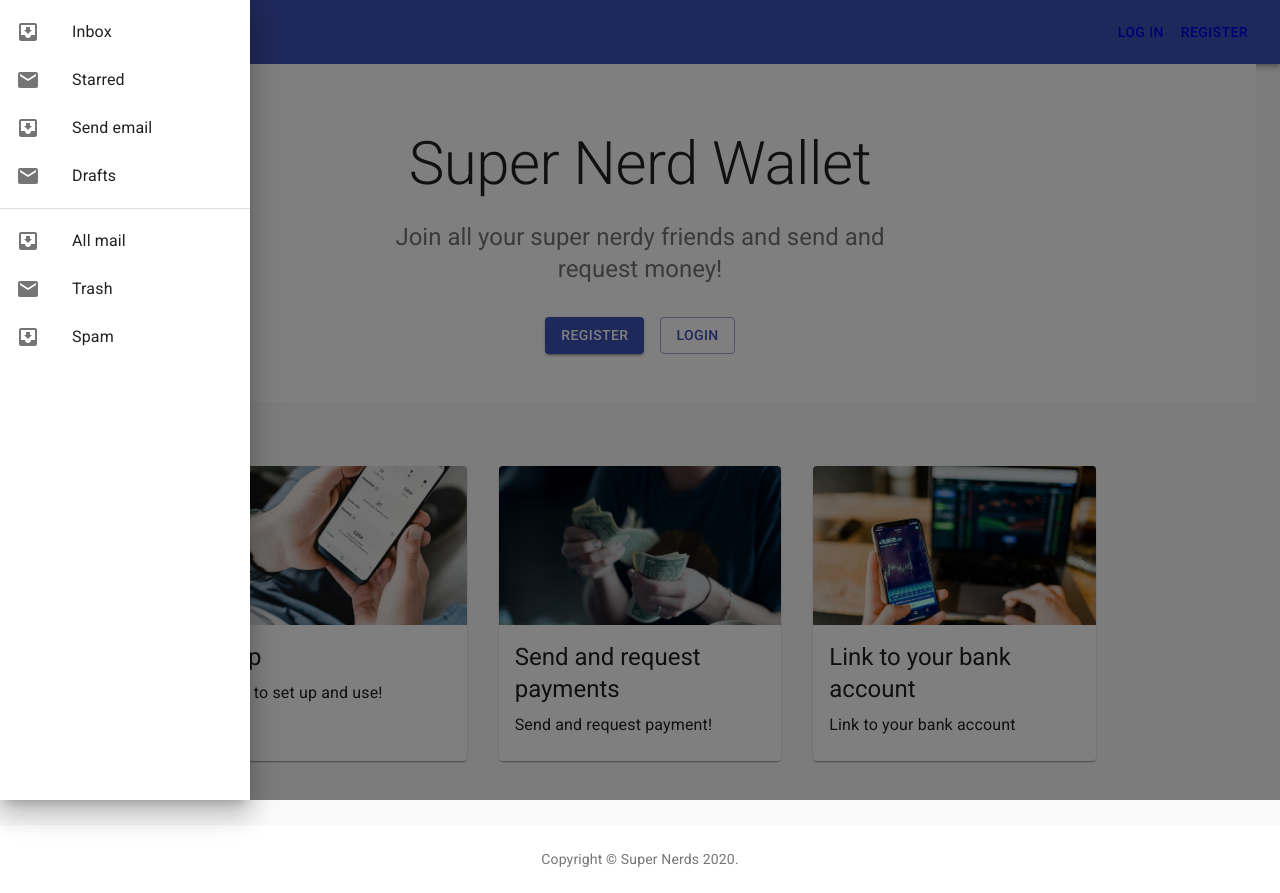
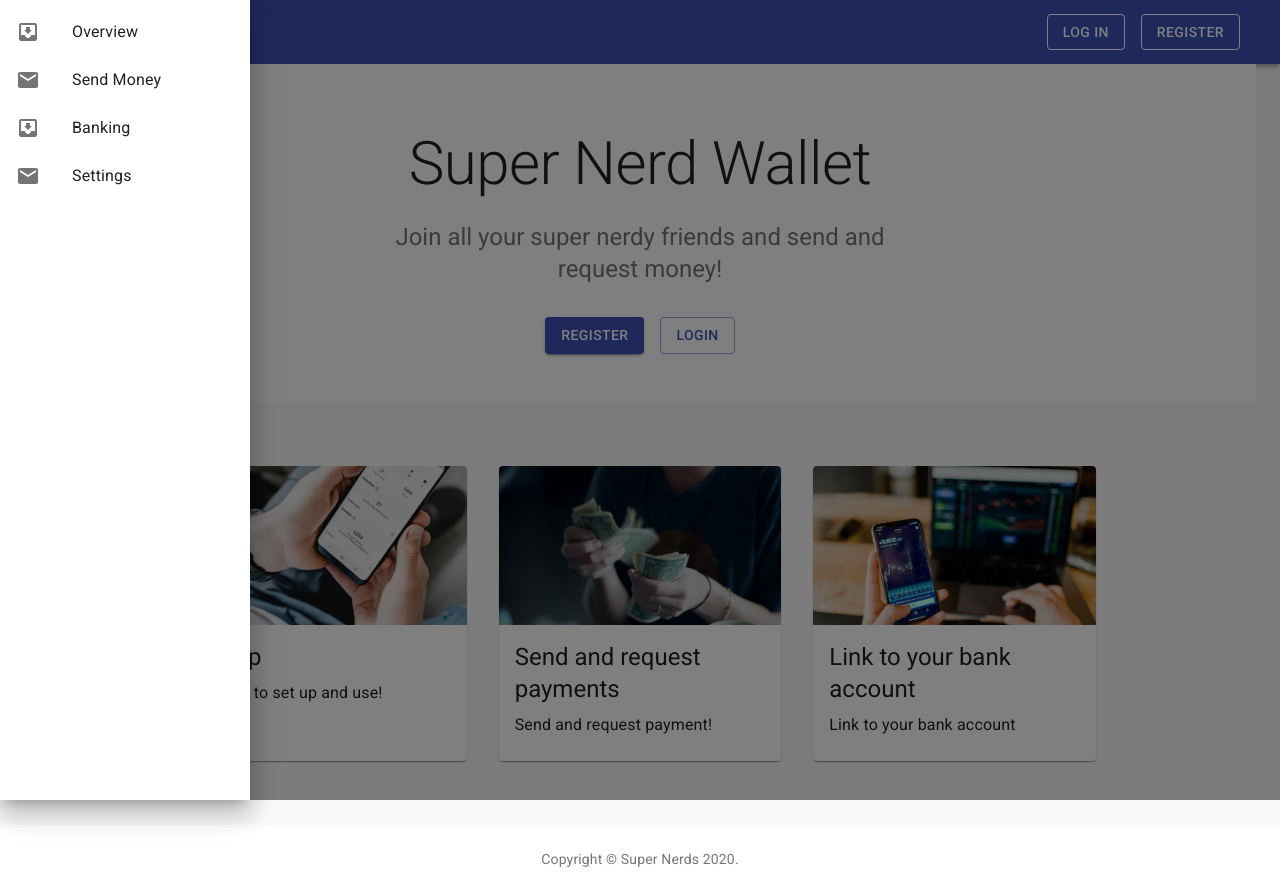
Before and after one commit to greg-healy/super_nerds_frontend, a React (Create React App) app: page / in a window 1280 px wide. Both pictures are taken after a click on the button "menu". Built offline with nearby package versions, Linux system fonts and the light colour scheme.

Commit message:
Fixed appearance of login/register buttons and hid register button upon login

```diff
--- a/src/components/NavBar.js
+++ b/src/components/NavBar.js
@@ -5,8 +5,6 @@ import AppBar from '@material-ui/core/AppBar';
 import Toolbar from '@material-ui/core/Toolbar';
 import Typography from '@material-ui/core/Typography';
 import Button from '@material-ui/core/Button';
-//import IconButton from '@material-ui/core/IconButton';
-//import MenuIcon from '@material-ui/icons/Menu';
 import NavDrawer from './NavDrawer';
 import { connect } from 'react-redux';
 
@@ -20,10 +18,28 @@ const useStyles = makeStyles((theme) => ({
 	title: {
 		flexGrow: 1,
 	},
+	navButton: {
+		marginRight: theme.spacing(2),
+		borderColor: '#fff',
+		color: '#fff',
+	},
 }));
 
 const ButtonAppBar = ({ isSignedIn }) => {
 	const classes = useStyles();
+
+	const renderRegister = () => {
+		return (
+			<Link to='/register'>
+				<Button
+					className={classes.navButton}
+					variant='outlined'
+					color='inherit'>
+					Register
+				</Button>
+			</Link>
+		);
+	};
 
 	return (
 		<div className={classes.root}>
@@ -31,14 +47,21 @@ const ButtonAppBar = ({ isSignedIn }) => {
 				<Toolbar>
 					<NavDrawer />
 					<Typography variant='h6' className={classes.title}>
-						<Link to='/'>OUR APP NAME</Link>
+						<Link to='/'>
+							<Button className={classes.navButton} size='large'>
+								OUR APP NAME
+							</Button>
+						</Link>
 					</Typography>
 					<Link to={isSignedIn ? '/logout' : '/login'}>
-						<Button color='inherit'>{isSignedIn ? 'Log Out' : 'Log In'}</Button>
+						<Button
+							className={classes.navButton}
+							variant='outlined'
+							color='inherit'>
+							{isSignedIn ? 'Log Out' : 'Log In'}
+						</Button>
 					</Link>
-					<Link to='/register'>
-						<Button color='inherit'>Register</Button>
-					</Link>
+					{isSignedIn ? '' : renderRegister()}
 				</Toolbar>
 			</AppBar>
 		</div>
--- a/src/components/NavDrawer.js
+++ b/src/components/NavDrawer.js
@@ -2,9 +2,7 @@ import React from 'react';
 import clsx from 'clsx';
 import { makeStyles } from '@material-ui/core/styles';
 import Drawer from '@material-ui/core/Drawer';
-//import Button from '@material-ui/core/Button';
 import List from '@material-ui/core/List';
-import Divider from '@material-ui/core/Divider';
 import ListItem from '@material-ui/core/ListItem';
 import ListItemIcon from '@material-ui/core/ListItemIcon';
 import ListItemText from '@material-ui/core/ListItemText';
@@ -48,25 +46,16 @@ export default function TemporaryDrawer() {
 			onClick={toggleDrawer(anchor, false)}
 			onKeyDown={toggleDrawer(anchor, false)}>
 			<List>
-				{['Inbox', 'Starred', 'Send email', 'Drafts'].map((text, index) => (
+				{['Overview', 'Send Money', 'Banking', 'Settings'].map(
+					(text, index) => (
 						<ListItem button key={text}>
 							<ListItemIcon>
 								{index % 2 === 0 ? <InboxIcon /> : <MailIcon />}
 							</ListItemIcon>
 							<ListItemText primary={text} />
 						</ListItem>
-				))}
-			</List>
-			<Divider />
-			<List>
-				{['All mail', 'Trash', 'Spam'].map((text, index) => (
-					<ListItem button key={text}>
-						<ListItemIcon>
-							{index % 2 === 0 ? <InboxIcon /> : <MailIcon />}
-						</ListItemIcon>
-						<ListItemText primary={text} />
-					</ListItem>
-				))}
+					)
+				)}
 			</List>
 		</div>
 	);
```
Lines whose indentation alone changed are shown as unchanged.
